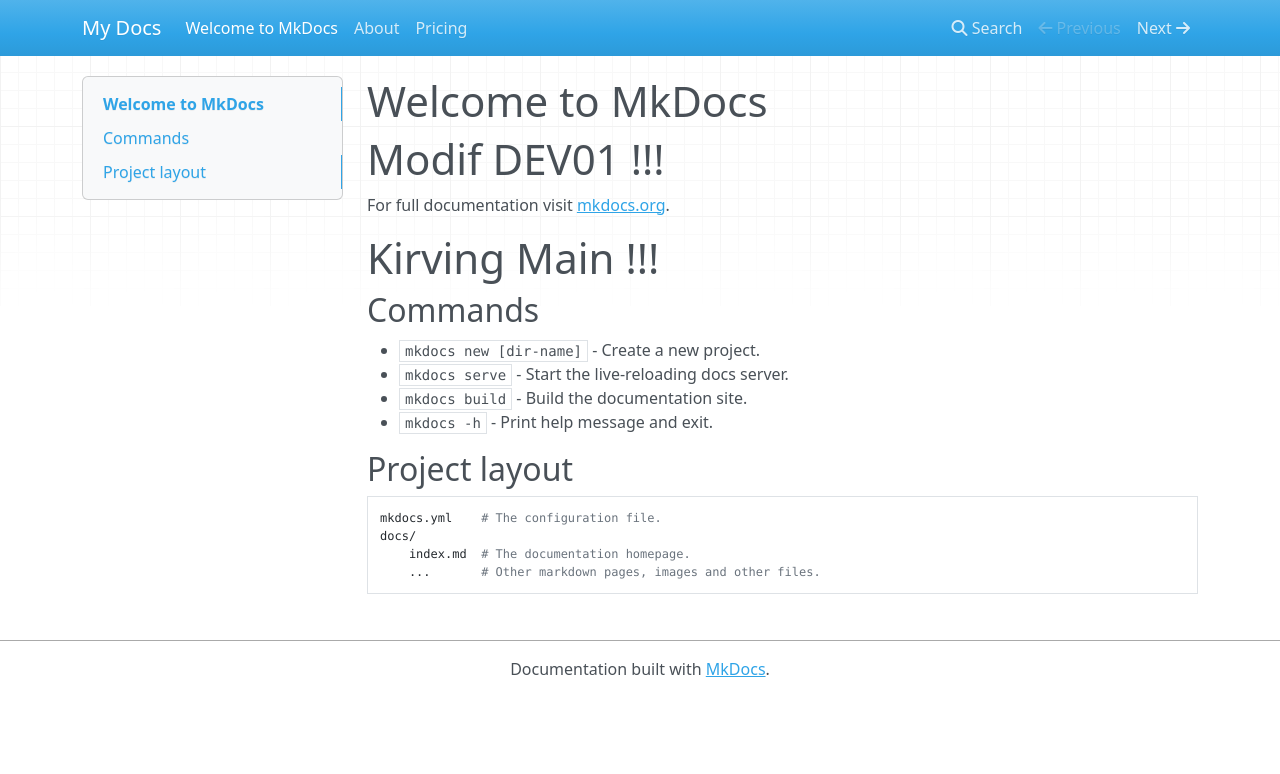
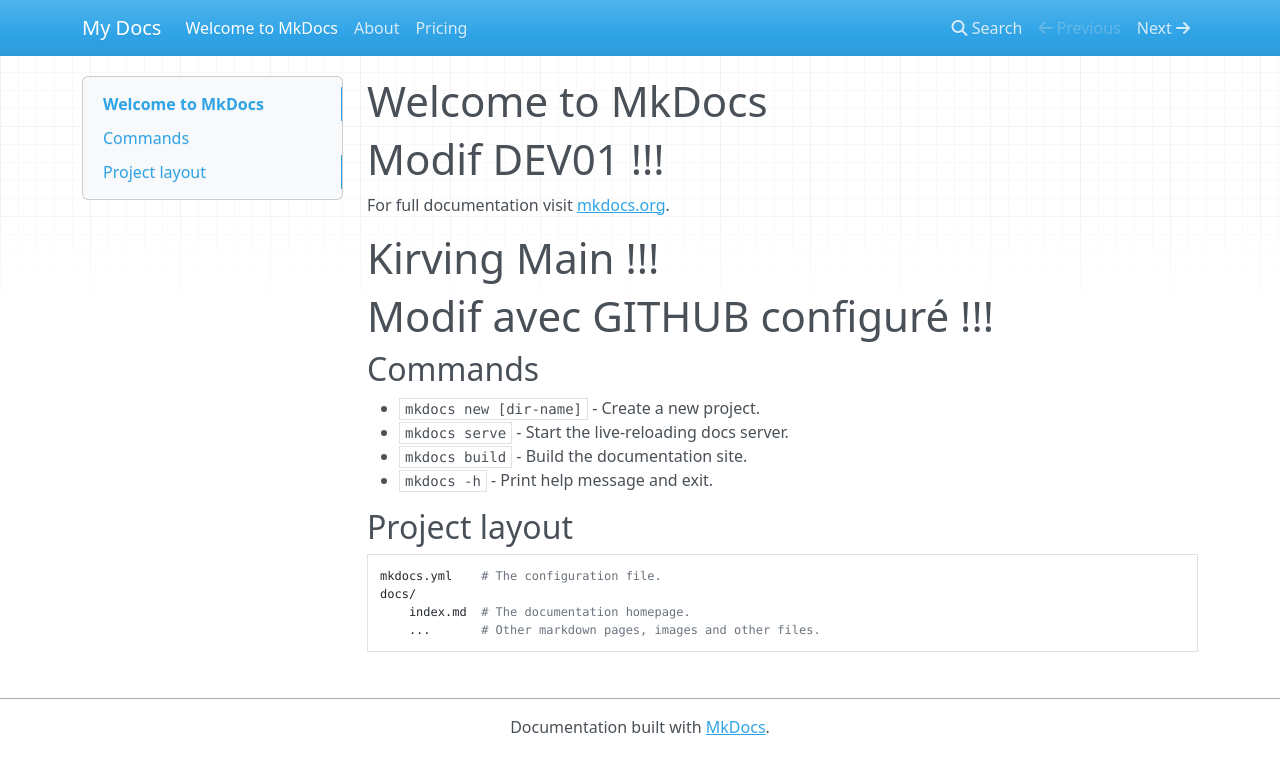
Before and after one commit to Laurent-G/myFirstMkdocs, an MkDocs documentation site: the page built from docs/index.md, in a window 1280 px wide. Shown: the top 774 px of the page. Built offline with MkDocs 1.6.1, drawn with Linux system fonts in a browser that asks for light colours; nearby versions of some CDN libraries.

Commit message:
Modif fichier index.md avec info GITHUB

```diff
--- a/docs/index.md
+++ b/docs/index.md
@@ -6,6 +6,10 @@ For full documentation visit [mkdocs.org](https://www.mkdocs.org).
 
 <body>
    <h1>Kirving Main !!!</h1>
+</body>
+
+<body>
+   <h1>Modif avec GITHUB configuré !!!</h1>
 </body>
 
 ## Commands
```
